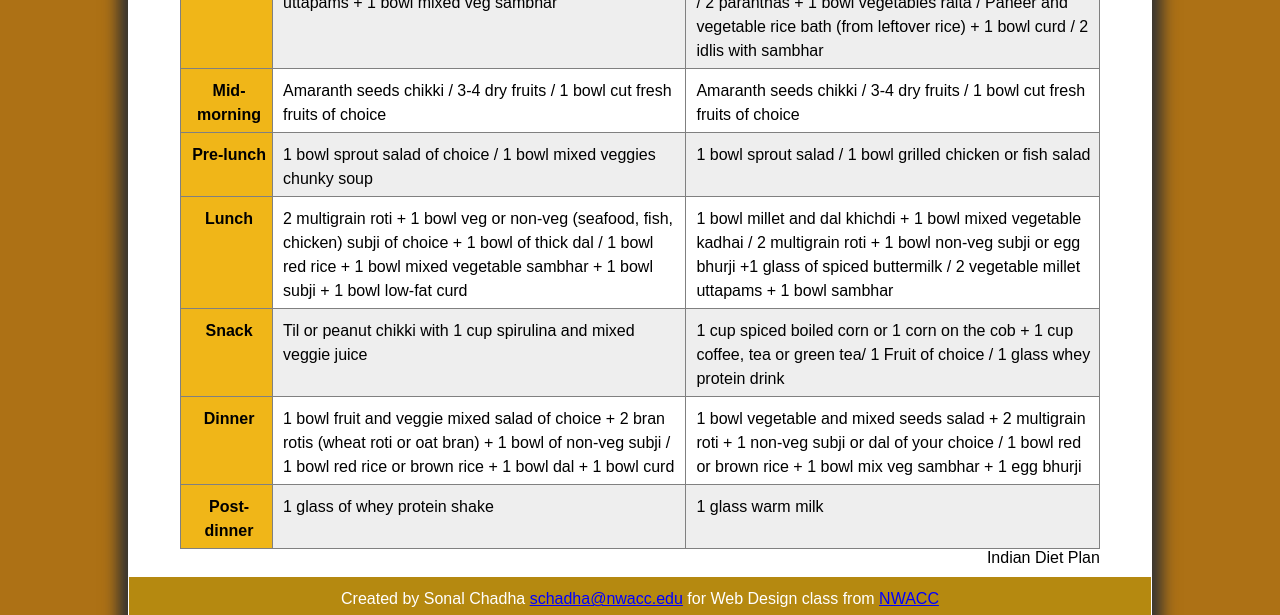
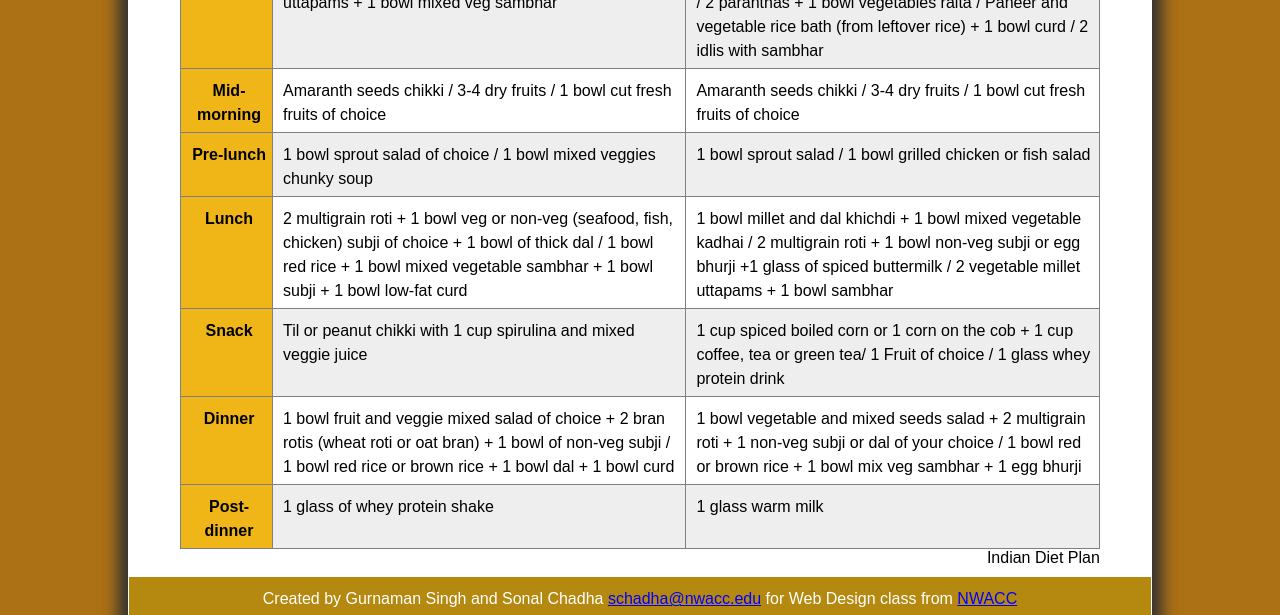
Before and after one commit to SonalChadha/Spice-Paradise, a plain HTML site: page diet.html in a window 1280 px wide. Shown: the part 3650-4265 px from the top of the page. Drawn offline with Linux system fonts and the light colour scheme.

Commit message:
Update diet.html

```diff
--- a/diet.html
+++ b/diet.html
@@ -203,7 +203,7 @@
 	 </table>
 
 	 <footer>
-		<p>Created by Sonal Chadha <a href="mailto:schadha@nwacc.edu">schadha@nwacc.edu</a>
+		<p>Created by Gurnaman Singh and Sonal Chadha <a href="mailto:schadha@nwacc.edu">schadha@nwacc.edu</a>
 		for Web Design class from <a href="https://www.nwacc.edu/">NWACC</a>
 		</p>
 		<a href="#"><img class="icon" src="facebookicon.png" alt=""></a>
```
